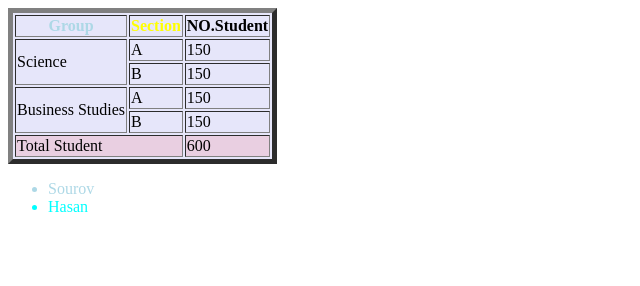
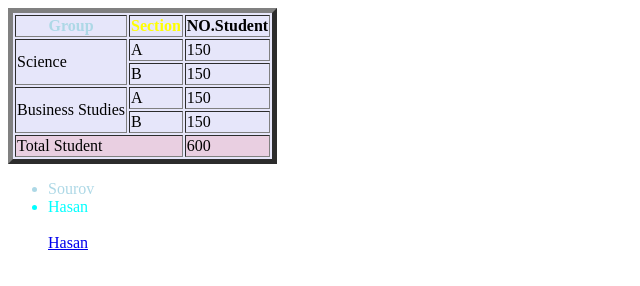
Before and after one commit to hr-hasan/hr-hasan.github.io, a plain HTML site: page index.html in a window 1280 px wide. Shown: the full height of the page, 0-640 px from the left. Drawn offline with Linux system fonts and the light colour scheme.

Commit message:
Update index.html

```diff
--- a/index.html
+++ b/index.html
@@ -40,6 +40,7 @@
         <li style="color: lightblue;">Sourov</li>
         <li style="color: cyan;">Hasan</li>
         <li style="color: rgba(0,128,128,0);">Mahmud</li>
+        <a href="hasan.html">Hasan</a>
     </ul>
 </body>
 
```
